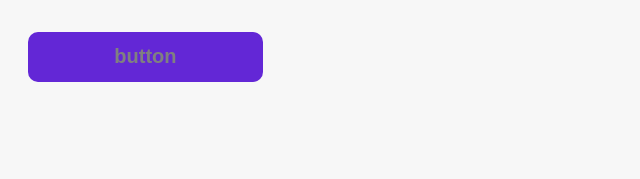
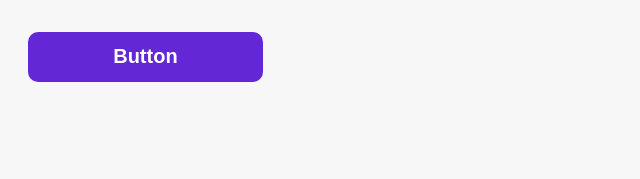
Before and after one commit to JohanSuarezQ/first-project, a plain HTML site: page index.html in a window 1280 px wide. Shown: the part 481-660 px from the top of the page, 0-640 px from the left. Drawn offline with Linux system fonts and the light colour scheme.

Commit message:
Ajuste de ancla al boton

```diff
--- a/css/estilos.css
+++ b/css/estilos.css
@@ -80,6 +80,10 @@ a{
     padding: 0 15px;
     width: 40%;
 }
+.content button a{
+    color:white;
+}
+
 .image{
     display: grid;
     grid-area: image;
--- a/index.html
+++ b/index.html
@@ -23,7 +23,7 @@
         <div class="item content">
             <h1>Hello<strong style="color: black;">World</strong></h1>
             <p>Lorem ipsum dolor sit amet, consectetur adipiscing elit. Maecenas <strong style="color: #652ed5;"> maximus</strong> placerat. </p>
-            <button><a href="">button</a></button>
+            <button><a href="">Button</a></button>
         </div>
         <div class="item image">
             <img src="https://www.pngitem.com/pimgs/m/129-1295616_smoke-blue-purple-cloud-clouds-stiker-kpop-gambar.png" alt="">
```
